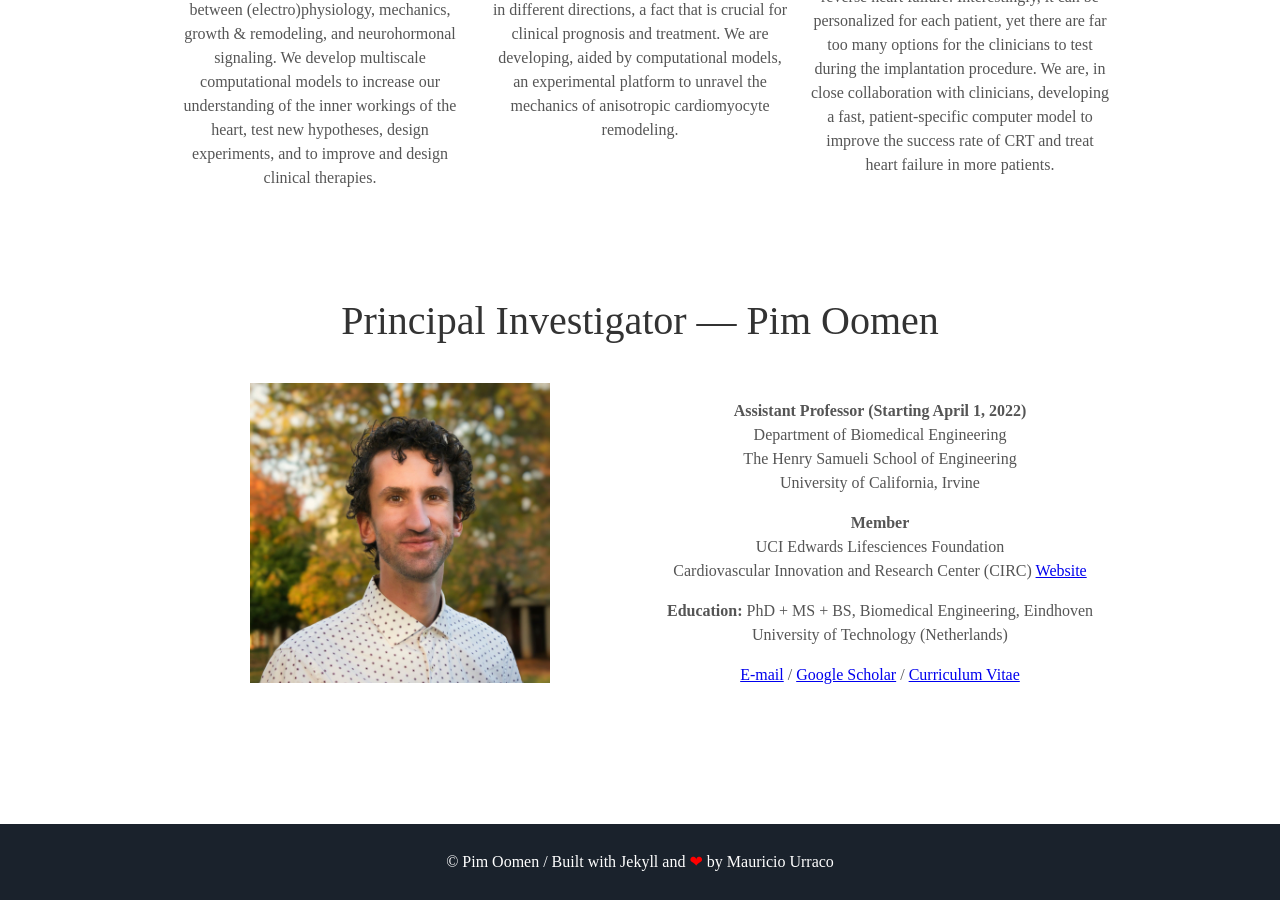
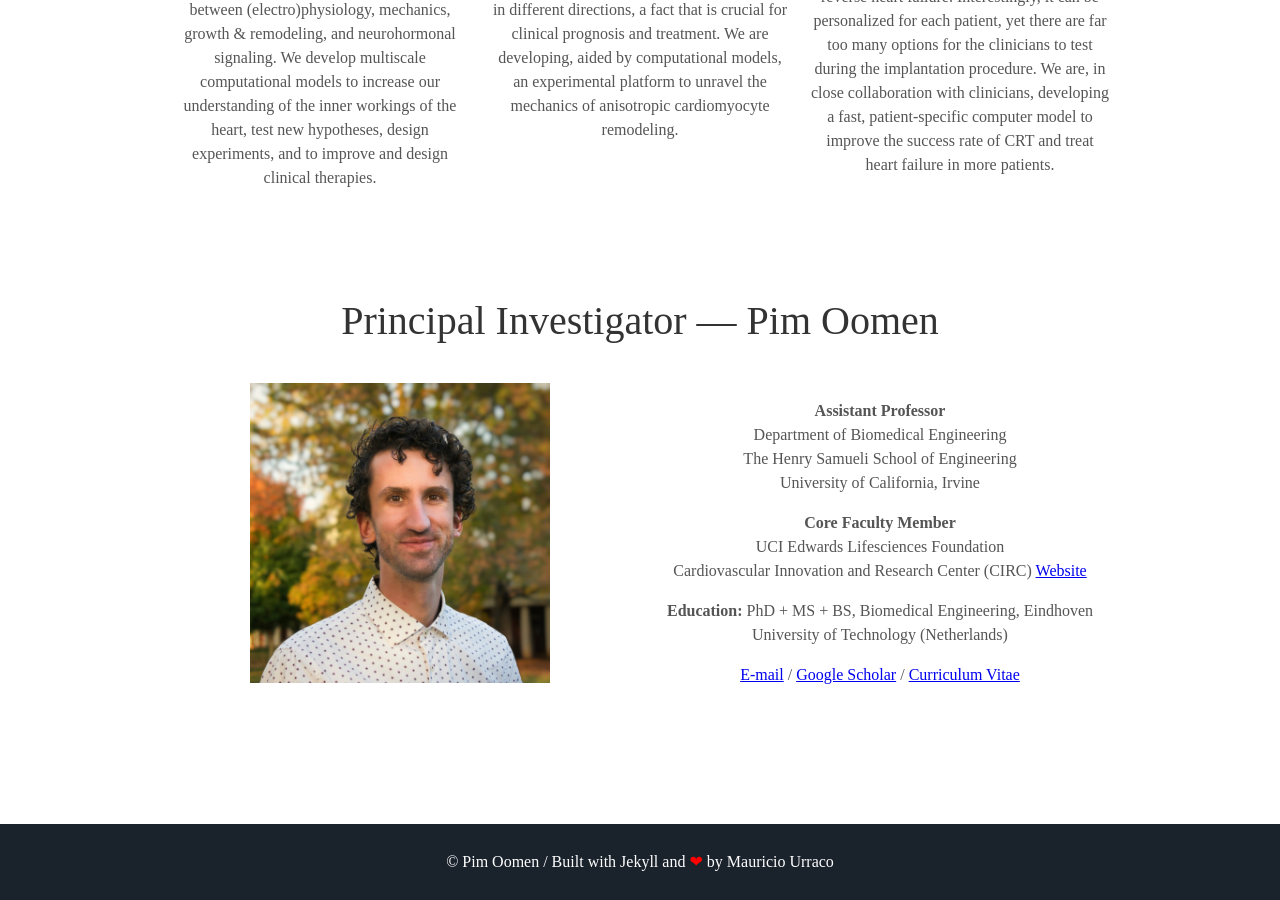
Before and after one commit to PimOomen/pimoomen.github.io, a Jekyll site: the page built from index.html, in a window 1280 px wide and 900 px high, scrolled down 2095 px. Built offline with Jekyll 4.4.1, drawn with Linux system fonts in a browser that asks for light colours; some web fonts are replaced.

Commit message:
Updated contact details

```diff
--- a/_config.yml
+++ b/_config.yml
@@ -9,7 +9,7 @@
 username: BEAT Lab
 user_description: The heart beats a staggering 2 billion times during an average human life. With every beat, the heart supplies our body with oxygenated blood and nutrients. However, this essential function can be cut short by cardiovascular disease.
 user_title: Biomechanics, Electrophysiology, And Therapies
-email: p.j.a.oomen@gmail.com
+email: poomen@uci.edu
 # twitter_username: lorem_ipsum
 # github_username:  lorem_ipsum
 # gplus_username:  lorem_ipsum
--- a/_includes/about.html
+++ b/_includes/about.html
@@ -9,7 +9,7 @@
 
 <div class="user-details">
   <h1>Join us!</h1>
-  <p>We are looking for motivated and creative graduate and undergraduate students to join our lab. This will be an exciting opportunity for you to join a brand new lab, where you will be part of establishing a collaborative and inclusive lab culture, while laying the foundation for current and future research projects. Please reach out to <a href="mailto:p.j.a.oomen@gmail.com">Pim Oomen</a> if you are interested.</p>
+  <p>We are looking for motivated and creative graduate and undergraduate students to join our lab. This will be an exciting opportunity for you to join a brand new lab, where you will be part of establishing a collaborative and inclusive lab culture, while laying the foundation for current and future research projects. Please reach out to <a href="mailto:poomen@uci.edu">Pim Oomen</a> if you are interested.</p>
 </div>
 
 <div class="user-details">
@@ -53,13 +53,13 @@
 </div>
 <div class="tech">
   <p>
-    <b>Assistant Professor (Starting April 1, 2022)</b><br/>
+    <b>Assistant Professor</b><br/>
     Department of Biomedical Engineering<br/>
     The Henry Samueli School of Engineering<br/>
     University of California, Irvine<br/>
   </p>
   <p>
-    <b>Member</b> <br />
+    <b>Core Faculty Member</b> <br />
     UCI Edwards Lifesciences Foundation<br />
     Cardiovascular Innovation and Research Center (CIRC)
     <a href="http://cardiovascular.eng.uci.edu/" target="_blank">Website</a>
@@ -69,7 +69,7 @@
     PhD + MS + BS, Biomedical Engineering, Eindhoven University of Technology (Netherlands)
   </p>
   <p>
-    <a href="mailto:p.j.a.oomen@gmail.com">E-mail</a> /
+    <a href="mailto:poomen@uci.edu">E-mail</a> /
     <a href="https://scholar.google.com/citations?user=KcH_tc4AAAAJ&hl=en" target="_blank">Google Scholar</a> /
     <a href="{{ '/assets/PimOomenCV.pdf' | prepend: site.baseurl }}" target="_blank">Curriculum Vitae</a>
   </p>
```
